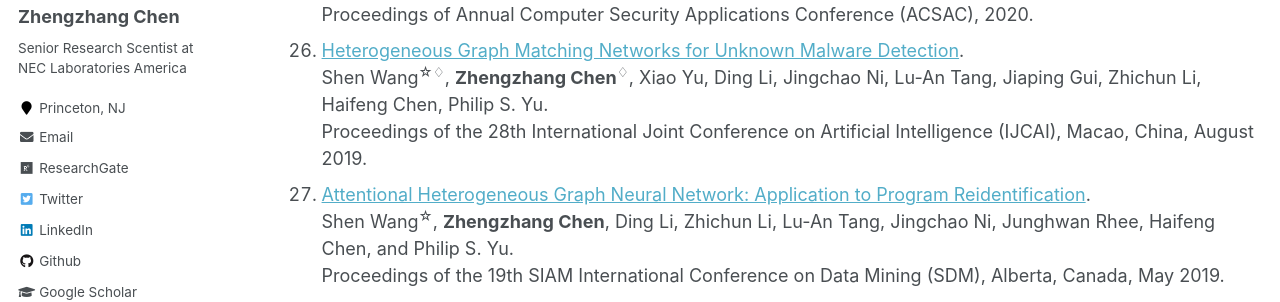
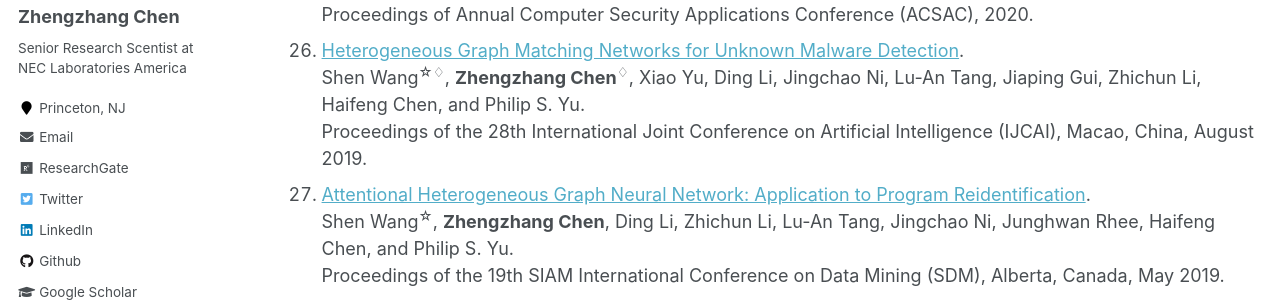
Before and after one commit to zhengzhangchen/zhengzhangchen.github.io, a Jekyll site: the page built from _pages/publications.md, in a window 1280 px wide and 900 px high, scrolled down 2967 px. Shown: the part 193-495 px from the top of the window. Built offline with Jekyll 4.4.1, drawn with Linux system fonts in a browser that asks for light colours; some web fonts are replaced.

Commit message:
Update publications.md

```diff
--- a/_pages/publications.md
+++ b/_pages/publications.md
@@ -33,7 +33,7 @@ author_profile: true
 23. [APTrace: A Responsive System for Agile Enterprise Level Causality Analysis](https://ieeexplore.ieee.org/stamp/stamp.jsp?arnumber=9101446&casa_token=u6mtDirybVIAAAAA:hRkbA0zfMf7SjSVAjFxsdrLPM1ed3tqLSuM1n-njzF2oDAMsz66aMP98FuVR4eZzq1lDQQN4). <br> Jiaping Gui, Ding Li, <b>Zhengzhang Chen</b>, Junghwan Rhee, Xusheng Xiao, Mu Zhang, Kangkook Jee, Zhichun Li, and Haifeng Chen. <br> Proceedings of the 36th IEEE International Conference on Data Engineering (ICDE), Dallas, Texas, USA, 2020.
 24. [T2-Net: A Semi-supervised Deep Model for Turbulence Forecasting](https://ieeexplore.ieee.org/stamp/stamp.jsp?arnumber=9338418&casa_token=FEevqw4H-pEAAAAA:dGVfTyxuoy8eAYHY2M5lZLLqNC82NSEs2rTO2HwxdsXzv_VbJwRSEyF5dl-fdEm5xhgdtWEk). <br> Denghui Zhang, Yanchi Liu, Wei Cheng, Bo Zong, Jingchao Ni, <b>Zhengzhang Chen</b>, Haifeng Chen, and Hui Xiong. <br> Proceedings of the IEEE International Conference on Data Mining (ICDM), 2020.
 25. [This is Why We Can’t Cache Nice Things: Lightning-Fast Threat Hunting Using Suspicion-Based Hierarchical Storage](https://dl.acm.org/doi/pdf/10.1145/3427228.3427255?casa_token=KsRVPvT7uUEAAAAA:zJoEUZT0aF0ef1oiKVbrv9SapftU4Jn6chDaDN0lJDrsiJTr7oAmbtb-c_cn09-szHDBp126E8t1). <br> Wajih Ul Hassan, Ding Li, Kangkook Jee, Xiao Yu, Kexuan Zou, Dawei Wang, <b>Zhengzhang Chen</b>, Zhichun Li, Junghwan Rhee, Jiaping Gui, and Adam Bates. <br> Proceedings of Annual Computer Security Applications Conference (ACSAC), 2020.
-26. [Heterogeneous Graph Matching Networks for Unknown Malware Detection](https://ieeexplore.ieee.org/stamp/stamp.jsp?arnumber=9006464&casa_token=ingu8NAUzXgAAAAA:o6oBVz7QgNDllyZlxnxIbJDzqpamCUCls5mXgRRRrjdtGpvGn0E4wtrVGBVcGPxx7umK3tZk). <br>Shen Wang<sup>&#9734;</sup><sup>&#9826;</sup>, <b>Zhengzhang Chen</b><sup>&#9826;</sup>, Xiao Yu, Ding Li, Jingchao Ni, Lu-An Tang, Jiaping Gui, Zhichun Li, Haifeng Chen, Philip S. Yu. <br> Proceedings of the 28th International Joint Conference on Artificial Intelligence (IJCAI), Macao, China, August 2019.
+26. [Heterogeneous Graph Matching Networks for Unknown Malware Detection](https://ieeexplore.ieee.org/stamp/stamp.jsp?arnumber=9006464&casa_token=ingu8NAUzXgAAAAA:o6oBVz7QgNDllyZlxnxIbJDzqpamCUCls5mXgRRRrjdtGpvGn0E4wtrVGBVcGPxx7umK3tZk). <br>Shen Wang<sup>&#9734;</sup><sup>&#9826;</sup>, <b>Zhengzhang Chen</b><sup>&#9826;</sup>, Xiao Yu, Ding Li, Jingchao Ni, Lu-An Tang, Jiaping Gui, Zhichun Li, Haifeng Chen, and Philip S. Yu. <br> Proceedings of the 28th International Joint Conference on Artificial Intelligence (IJCAI), Macao, China, August 2019.
 27. [Attentional Heterogeneous Graph Neural Network: Application to Program Reidentification](https://epubs.siam.org/doi/pdf/10.1137/1.9781611975673.78). <br> Shen Wang<sup>&#9734;</sup>, <b>Zhengzhang Chen</b>, Ding Li, Zhichun Li, Lu-An Tang, Jingchao Ni, Junghwan Rhee, Haifeng Chen, and Philip S. Yu. <br> Proceedings of the 19th SIAM International Conference on Data Mining (SDM), Alberta, Canada, May 2019.
 28. [NoDoze: Combatting Threat Alert Fatigue with Automated Provenance Triage](https://www.ndss-symposium.org/wp-content/uploads/2019/02/ndss2019_03B-1-3_UlHassan_paper.pdf). <br> Wajih Ul Hassan, Shengjian Guo, Ding Li, <b>Zhengzhang Chen</b>, Kangkook Jee, Zhichun Li, and Adam Bates. <br> Proceedings of the 26th ISOC Network and Distributed System Security Symposium (NDSS), San Diego, CA, USA, 2019.
 29. [TINET: Learning Invariant Networks via Knowledge Transfer](https://dl.acm.org/doi/pdf/10.1145/3219819.3220003). <br>Chen Luo<sup>&#9734;</sup><sup>&#9826;</sup>, <b>Zhengzhang Chen</b><sup>&#9826;</sup>, Lu-An Tang, Anshumali Shrivastava, Zhichun Li, Haifeng Chen, and Jieping Ye. <br> Proceedings of the ACM SIGKDD International Conference on Knowledge Discovery and Data Mining (SIGKDD), London, 2018.
```
